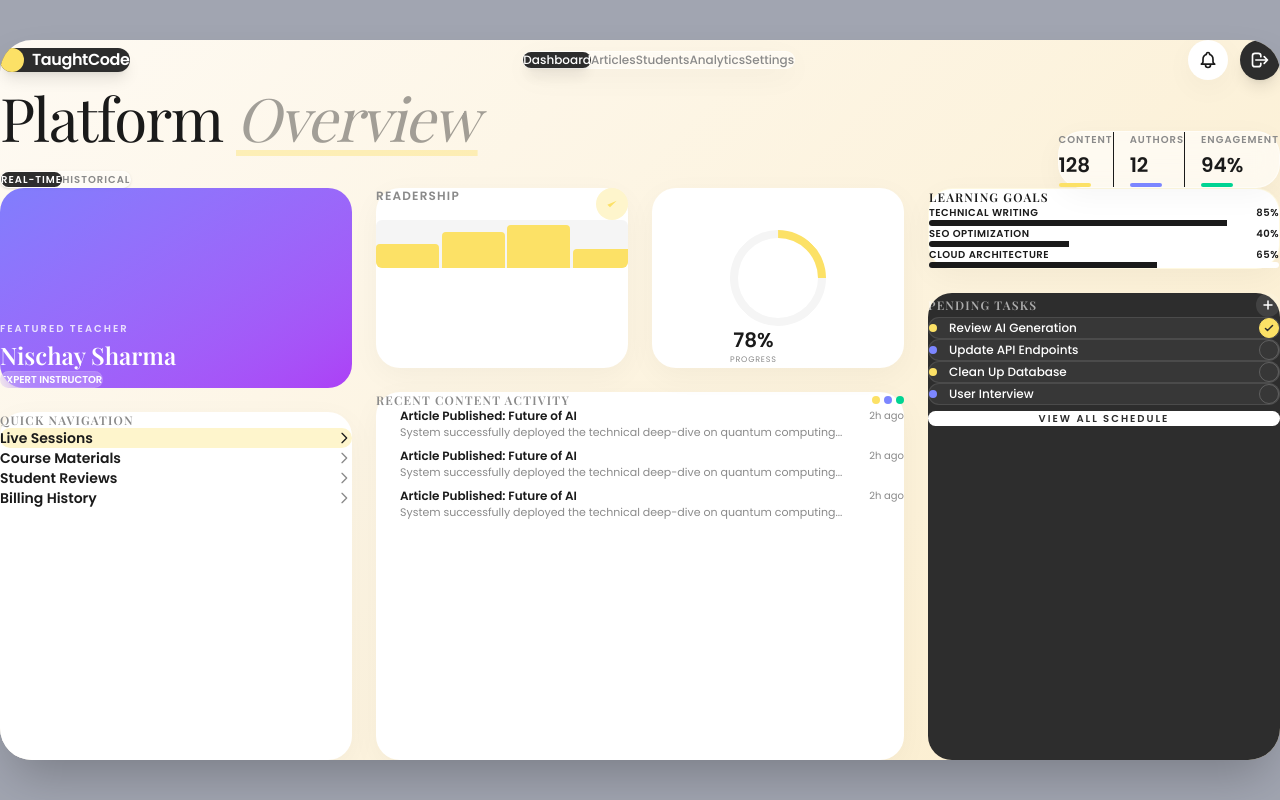
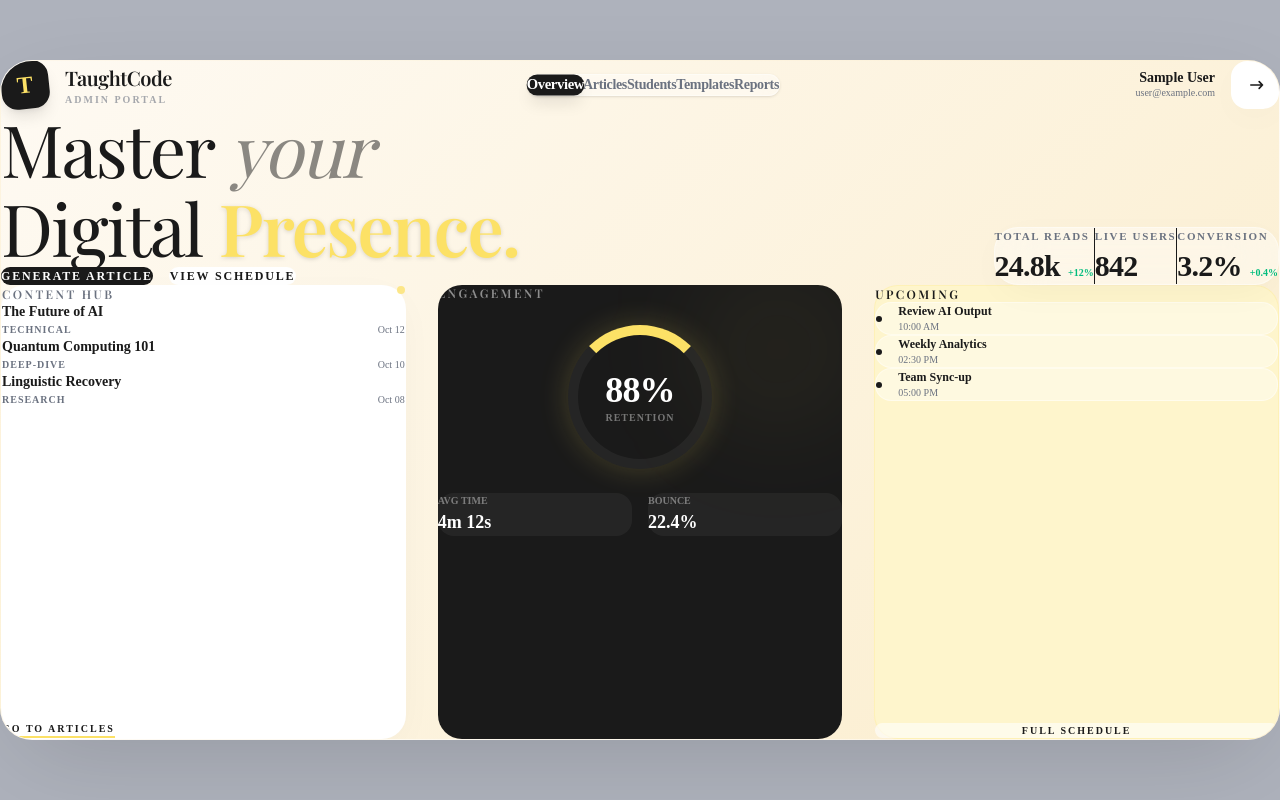
Before and after one commit to nishuns/nischaysharma-client, a Next.js app: page /admin in a window 1280 px wide. Built offline with nearby package versions, Linux system fonts and the light colour scheme; no server answers; sample sign-in values are in the browser's storage.

Commit message:
style(admin): refine dashboard UI with better typography, spacing, and contrast

```diff
--- a/app/admin/page.tsx
+++ b/app/admin/page.tsx
@@ -6,59 +6,52 @@ import { onAuthStateChanged, User, signOut } from 'firebase/auth';
 import { useRouter } from 'next/navigation';
 import { motion } from 'framer-motion';
 
-// --- Sub-components ---
+// --- UI Components ---
 
 const Card = ({
   children,
   className = "",
-  variant = "light",
-  style = {}
+  variant = "light"
 }: {
   children: React.ReactNode,
   className?: string,
-  variant?: "light" | "dark" | "glass" | "image",
-  style?: React.CSSProperties
+  variant?: "light" | "dark" | "glass" | "accent"
 }) => {
-  const baseStyles = "rounded-[24px] p-6 transition-all duration-300";
   const variants = {
-    light: "bg-white shadow-soft text-text-primary",
+    light: "bg-white shadow-soft text-text-primary border border-white/40",
     dark: "bg-bg-card-dark text-white",
-    glass: "bg-white/30 backdrop-blur-md border border-white/20 shadow-soft",
-    image: "relative overflow-hidden text-white"
+    glass: "bg-white/40 backdrop-blur-xl border border-white/40 shadow-soft text-text-primary",
+    accent: "bg-accent-yellow-light text-text-primary border border-accent-yellow/20"
   };
 
   return (
-    <div
-      className={`${baseStyles} ${variants[variant]} ${className}`}
-      style={style}
-    >
-      {variant === "image" && (
-        <div className="absolute inset-0 bg-gradient-to-br from-indigo-500/80 to-purple-600/80 z-0" />
-      )}
-      <div className={variant === "image" ? "relative z-10" : ""}>
+    <div className={`rounded-[24px] p-8 transition-all duration-500 ${variants[variant]} ${className}`}>
       {children}
-      </div>
     </div>
   );
 };
 
-const Pill = ({ children, active = false }: { children: React.ReactNode, active?: boolean }) => (
-  <div className={`px-5 py-2 rounded-full text-xs font-medium cursor-pointer transition-all ${
-    active ? 'bg-bg-card-dark text-white shadow-lg' : 'text-text-secondary hover:bg-black/5'
+const NavPill = ({ children, active = false }: { children: React.ReactNode, active?: boolean }) => (
+  <button className={`px-6 py-2.5 rounded-full text-sm font-semibold tracking-tight transition-all duration-300 ${
+    active
+      ? 'bg-bg-card-dark text-white shadow-lg scale-105'
+      : 'text-text-secondary hover:text-text-primary hover:bg-white/50'
   }`}>
     {children}
+  </button>
+);
+
+const StatBadge = ({ label, value, trend }: { label: string, value: string, trend?: string }) => (
+  <div className="flex flex-col gap-1 pr-10 border-r border-divider last:border-0">
+    <span className="text-[11px] font-bold uppercase tracking-[0.15em] text-text-secondary mb-1">{label}</span>
+    <div className="flex items-baseline gap-2">
+      <span className="text-3xl font-bold tracking-tight text-text-primary">{value}</span>
+      {trend && <span className="text-[10px] font-bold text-emerald-500">{trend}</span>}
+    </div>
   </div>
 );
 
-const MetricItem = ({ label, value, color = "bg-accent-yellow" }: { label: string, value: string, color?: string }) => (
-  <div className="flex flex-col gap-1 px-4 border-r border-divider last:border-0">
-    <span className="text-[10px] uppercase tracking-widest text-text-secondary font-semibold">{label}</span>
-    <span className="text-xl font-bold text-text-primary">{value}</span>
-    <div className={`h-1 w-8 rounded-full ${color}`} />
-  </div>
-);
-
-// --- Main Page Component ---
+// --- Main Page ---
 
 export default function AdminDashboard() {
   const [user, setUser] = useState<User | null>(null);
@@ -78,211 +71,151 @@ export default function AdminDashboard() {
     return () => unsubscribe();
   }, [router]);
 
-  const handleLogout = async () => {
-    await signOut(auth);
-    router.push('/admin/login');
-  };
-
-  if (loading) {
-    return (
-      <div className="flex min-h-screen items-center justify-center bg-bg-global">
-        <div className="animate-pulse text-xs tracking-[0.2em] uppercase text-white font-bold">Initializing Dashboard...</div>
-      </div>
-    );
-  }
+  if (loading) return null;
 
   return (
-    <div className="min-h-screen bg-bg-global p-4 md:p-8 flex items-center justify-center">
+    <div className="min-h-screen bg-bg-global p-6 md:p-10 flex items-center justify-center">
       <motion.div
-        initial={{ opacity: 0, y: 20 }}
-        animate={{ opacity: 1, y: 0 }}
-        className="w-full max-w-[1400px] min-h-[90vh] rounded-[32px] overflow-hidden flex flex-col p-8 md:p-10 shadow-2xl relative"
+        initial={{ opacity: 0, scale: 0.98 }}
+        animate={{ opacity: 1, scale: 1 }}
+        transition={{ duration: 0.6, ease: "easeOut" }}
+        className="w-full max-w-[1440px] min-h-[85vh] rounded-[32px] overflow-hidden flex flex-col p-10 md:p-14 shadow-[0_30px_100px_-20px_rgba(0,0,0,0.15)] relative border border-white/20"
         style={{ background: 'linear-gradient(135deg, #fefaf3 0%, #fbedcc 100%)' }}
       >
-        {/* Top Navigation */}
-        <nav className="flex items-center justify-between mb-12">
-          {/* Logo Pill */}
-          <div className="bg-bg-card-dark text-white px-6 py-3 rounded-full flex items-center gap-2 shadow-lg">
-            <div className="w-6 h-6 bg-accent-yellow rounded-full" />
-            <span className="font-serif font-bold tracking-tight">TaughtCode</span>
+        {/* Navigation */}
+        <header className="flex items-center justify-between mb-16">
+          <div className="flex items-center gap-4">
+            <div className="w-12 h-12 bg-bg-card-dark rounded-2xl flex items-center justify-center shadow-lg transform -rotate-6">
+              <span className="text-accent-yellow font-serif text-2xl font-bold">T</span>
             </div>
-
-          {/* Navigation Tabs */}
-          <div className="hidden md:flex bg-white/50 backdrop-blur-sm p-1.5 rounded-full border border-white/40 shadow-soft">
-            {['Dashboard', 'Articles', 'Students', 'Analytics', 'Settings'].map((tab, idx) => (
-              <Pill key={tab} active={idx === 0}>{tab}</Pill>
-            ))}
-          </div>
-
-          {/* Action Icons */}
-          <div className="flex items-center gap-3">
-            <div className="w-10 h-10 rounded-full bg-white shadow-soft flex items-center justify-center cursor-pointer hover:bg-accent-yellow transition-colors">
-              <svg className="w-5 h-5 text-text-primary" fill="none" stroke="currentColor" viewBox="0 0 24 24"><path strokeLinecap="round" strokeLinejoin="round" strokeWidth="2" d="M15 17h5l-1.405-1.405A2.032 2.032 0 0118 14.158V11a6.002 6.002 0 00-4-5.659V5a2 2 0 10-4 0v.341C7.67 6.165 6 8.388 6 11v3.159c0 .538-.214 1.055-.595 1.436L4 17h5m6 0v1a3 3 0 11-6 0v-1m6 0H9" /></svg>
-            </div>
-            <div
-              onClick={handleLogout}
-              className="w-10 h-10 rounded-full bg-bg-card-dark text-white shadow-lg flex items-center justify-center cursor-pointer hover:opacity-90 transition-opacity"
-            >
-              <svg className="w-5 h-5" fill="none" stroke="currentColor" viewBox="0 0 24 24"><path strokeLinecap="round" strokeLinejoin="round" strokeWidth="2" d="M17 16l4-4m0 0l-4-4m4 4H7m6 4v1a3 3 0 01-3 3H6a3 3 0 01-3-3V7a3 3 0 013-3h4a3 3 0 013 3v1" /></svg>
-            </div>
-          </div>
-        </nav>
-
-        {/* Header Section */}
-        <header className="flex flex-col lg:flex-row lg:items-end justify-between gap-8 mb-10">
-          <div className="flex flex-col gap-4">
-            <h1 className="font-serif text-5xl md:text-6xl text-text-primary tracking-tight leading-tight">
-              Platform <span className="italic opacity-40 font-light underline decoration-accent-yellow underline-offset-8">Overview</span>
-            </h1>
-            <div className="flex bg-white/40 p-1 rounded-full w-fit border border-white/30 shadow-sm">
-              <div className="bg-bg-card-dark text-white px-4 py-1.5 rounded-full text-[10px] uppercase font-bold tracking-widest">Real-time</div>
-              <div className="px-4 py-1.5 text-[10px] uppercase font-bold tracking-widest text-text-secondary">Historical</div>
+            <div>
+              <h2 className="font-serif text-xl font-bold tracking-tight text-text-primary">TaughtCode</h2>
+              <p className="text-[10px] font-bold uppercase tracking-[0.2em] text-text-secondary opacity-60">Admin Portal</p>
             </div>
           </div>
 
-          <div className="bg-white/60 backdrop-blur-md p-6 rounded-[24px] shadow-soft flex gap-4 border border-white/50">
-            <MetricItem label="Content" value="128" color="bg-accent-yellow" />
-            <MetricItem label="Authors" value="12" color="bg-indigo-400" />
-            <MetricItem label="Engagement" value="94%" color="bg-emerald-400" />
+          <nav className="hidden lg:flex bg-white/40 backdrop-blur-md p-1.5 rounded-full border border-white/40 shadow-sm">
+            {['Overview', 'Articles', 'Students', 'Templates', 'Reports'].map((tab, i) => (
+              <NavPill key={tab} active={i === 0}>{tab}</NavPill>
+            ))}
+          </nav>
+
+          <div className="flex items-center gap-4">
+            <div className="text-right mr-2 hidden sm:block">
+              <p className="text-sm font-bold text-text-primary leading-none">{user?.displayName || 'Administrator'}</p>
+              <p className="text-[10px] font-medium text-text-secondary mt-1">{user?.email}</p>
+            </div>
+            <button
+              onClick={() => signOut(auth)}
+              className="w-12 h-12 rounded-2xl bg-white shadow-soft flex items-center justify-center hover:bg-bg-card-dark hover:text-white transition-all duration-300 group"
+            >
+              <svg className="w-5 h-5" fill="none" stroke="currentColor" viewBox="0 0 24 24"><path strokeLinecap="round" strokeLinejoin="round" strokeWidth="2" d="M17 16l4-4m0 0l-4-4m4 4H7" /></svg>
+            </button>
           </div>
         </header>
 
+        {/* Hero Section */}
+        <section className="flex flex-col xl:flex-row xl:items-end justify-between gap-12 mb-12">
+          <div className="max-w-2xl">
+            <motion.h1
+              initial={{ opacity: 0, x: -20 }}
+              animate={{ opacity: 1, x: 0 }}
+              className="font-serif text-6xl md:text-7xl text-text-primary leading-[1.1] tracking-tight mb-6"
+            >
+              Master <span className="italic font-light opacity-50">your</span> <br />
+              Digital <span className="text-accent-yellow drop-shadow-sm font-bold">Presence.</span>
+            </motion.h1>
+            <div className="flex gap-4">
+              <button className="px-8 py-4 bg-bg-card-dark text-white rounded-full text-xs font-bold uppercase tracking-[0.15em] hover:scale-105 transition-transform">
+                Generate Article
+              </button>
+              <button className="px-8 py-4 bg-white text-text-primary rounded-full text-xs font-bold uppercase tracking-[0.15em] border border-white/50 hover:bg-neutral-50 transition-colors">
+                View Schedule
+              </button>
+            </div>
+          </div>
+
+          <Card variant="glass" className="flex flex-row gap-0 py-6 px-10">
+            <StatBadge label="Total Reads" value="24.8k" trend="+12%" />
+            <StatBadge label="Live Users" value="842" />
+            <StatBadge label="Conversion" value="3.2%" trend="+0.4%" />
+          </Card>
+        </section>
+
         {/* Main Grid */}
-        <div className="grid grid-cols-1 lg:grid-cols-[1fr_1.5fr_1fr] gap-6 flex-1">
+        <div className="grid grid-cols-1 md:grid-cols-2 lg:grid-cols-3 gap-8 flex-1">
 
-          {/* Left Column */}
-          <div className="flex flex-col gap-6">
-            <Card variant="image" className="h-[200px] flex flex-col justify-end gap-1">
-              <span className="text-[10px] uppercase font-bold tracking-[0.2em] opacity-80">Featured Teacher</span>
-              <h3 className="text-2xl font-bold">Nischay Sharma</h3>
-              <div className="bg-white/20 backdrop-blur-md px-3 py-1 rounded-full w-fit text-[10px] font-bold border border-white/10 mt-2">
-                EXPERT INSTRUCTOR
+          {/* Card 1: Content Hub */}
+          <Card className="flex flex-col">
+            <div className="flex justify-between items-start mb-8">
+              <h3 className="text-xs font-bold uppercase tracking-[0.2em] text-text-secondary">Content Hub</h3>
+              <div className="w-2 h-2 rounded-full bg-accent-yellow animate-pulse" />
             </div>
-            </Card>
-
-            <Card className="flex-1">
-              <h4 className="font-bold text-xs uppercase tracking-widest text-text-secondary mb-6">Quick Navigation</h4>
-              <div className="space-y-3">
-                {['Live Sessions', 'Course Materials', 'Student Reviews', 'Billing History'].map((item, idx) => (
-                  <div key={item} className={`group flex items-center justify-between p-4 rounded-[16px] cursor-pointer transition-all ${idx === 0 ? 'bg-accent-yellow-light text-text-primary' : 'hover:bg-neutral-50'}`}>
-                    <span className="text-sm font-semibold">{item}</span>
-                    <svg className={`w-4 h-4 transition-transform group-hover:translate-x-1 ${idx === 0 ? 'text-text-primary' : 'text-text-secondary'}`} fill="none" stroke="currentColor" viewBox="0 0 24 24"><path strokeLinecap="round" strokeLinejoin="round" strokeWidth="2" d="M9 5l7 7-7 7" /></svg>
+            <div className="space-y-6 flex-1">
+              {[
+                { title: 'The Future of AI', type: 'Technical', date: 'Oct 12' },
+                { title: 'Quantum Computing 101', type: 'Deep-dive', date: 'Oct 10' },
+                { title: 'Linguistic Recovery', type: 'Research', date: 'Oct 08' }
+              ].map((item, i) => (
+                <div key={i} className="group cursor-pointer">
+                  <p className="text-sm font-bold text-text-primary group-hover:text-accent-yellow transition-colors">{item.title}</p>
+                  <div className="flex justify-between mt-1">
+                    <span className="text-[10px] font-bold text-text-secondary uppercase tracking-widest">{item.type}</span>
+                    <span className="text-[10px] text-text-secondary">{item.date}</span>
+                  </div>
                 </div>
               ))}
             </div>
+            <button className="mt-8 text-[10px] font-bold uppercase tracking-[0.2em] text-text-primary border-b-2 border-accent-yellow w-fit pb-1">
+              Go to Articles
+            </button>
           </Card>
-          </div>
 
-          {/* Middle Column */}
-          <div className="flex flex-col gap-6">
-            <div className="grid grid-cols-1 md:grid-cols-2 gap-6">
-              <Card className="h-[180px] flex flex-col justify-between">
-                <div className="flex justify-between items-start">
-                  <span className="text-xs font-bold uppercase tracking-widest text-text-secondary">Readership</span>
-                  <div className="w-8 h-8 rounded-full bg-accent-yellow-light flex items-center justify-center">
-                    <div className="w-4 h-4 text-accent-yellow">
-                      <svg fill="currentColor" viewBox="0 0 24 24"><path d="M5 13l4 4L19 7" /></svg>
+          {/* Card 2: Engagement Analysis */}
+          <Card variant="dark" className="relative overflow-hidden group">
+            <div className="absolute top-0 right-0 w-32 h-32 bg-accent-yellow/10 rounded-full blur-3xl group-hover:bg-accent-yellow/20 transition-colors" />
+            <h3 className="text-xs font-bold uppercase tracking-[0.2em] opacity-50 mb-8">Engagement</h3>
+            <div className="flex items-center justify-center h-48 mb-8 relative">
+              <div className="w-36 h-36 rounded-full border-[10px] border-white/5 border-t-accent-yellow shadow-[0_0_30px_rgba(252,225,102,0.2)]" />
+              <div className="absolute text-center">
+                <p className="text-4xl font-bold tracking-tight">88%</p>
+                <p className="text-[10px] font-bold uppercase tracking-widest opacity-40">Retention</p>
               </div>
             </div>
+            <div className="grid grid-cols-2 gap-4">
+              <div className="bg-white/5 p-4 rounded-2xl">
+                <p className="text-[10px] font-bold uppercase opacity-40 mb-1">Avg Time</p>
+                <p className="text-lg font-bold">4m 12s</p>
               </div>
-                <div className="flex items-end gap-2">
-                  <div className="flex-1 h-12 bg-neutral-100 rounded-md relative overflow-hidden">
-                    <div className="absolute bottom-0 left-0 w-1/4 h-1/2 bg-accent-yellow rounded-t-sm" />
-                    <div className="absolute bottom-0 left-[26%] w-1/4 h-3/4 bg-accent-yellow rounded-t-sm" />
-                    <div className="absolute bottom-0 left-[52%] w-1/4 h-[90%] bg-accent-yellow rounded-t-sm" />
-                    <div className="absolute bottom-0 left-[78%] w-1/4 h-[40%] bg-accent-yellow rounded-t-sm" />
+              <div className="bg-white/5 p-4 rounded-2xl">
+                <p className="text-[10px] font-bold uppercase opacity-40 mb-1">Bounce</p>
+                <p className="text-lg font-bold">22.4%</p>
               </div>
             </div>
           </Card>
 
-              <Card className="h-[180px] flex flex-col items-center justify-center gap-4 relative">
-                <div className="w-24 h-24 rounded-full border-[8px] border-neutral-100 border-t-accent-yellow rotate-[45deg]" />
-                <div className="absolute flex flex-col items-center">
-                  <span className="text-xl font-bold">78%</span>
-                  <span className="text-[8px] uppercase tracking-widest text-text-secondary">Progress</span>
-                </div>
-              </Card>
-            </div>
-
-            <Card className="flex-1 min-h-[300px]">
-              <div className="flex justify-between items-center mb-8">
-                <h4 className="font-bold text-xs uppercase tracking-widest text-text-secondary">Recent Content Activity</h4>
-                <div className="flex gap-1">
-                  <div className="w-2 h-2 rounded-full bg-accent-yellow" />
-                  <div className="w-2 h-2 rounded-full bg-indigo-400" />
-                  <div className="w-2 h-2 rounded-full bg-emerald-400" />
-                </div>
-              </div>
-              <div className="space-y-6">
-                {[1, 2, 3].map((_, i) => (
-                  <div key={i} className="flex gap-4 items-start">
-                    <div className="w-2 h-10 bg-divider rounded-full mt-1" />
+          {/* Card 3: Upcoming Tasks */}
+          <Card variant="accent" className="flex flex-col">
+            <h3 className="text-xs font-bold uppercase tracking-[0.2em] text-text-primary mb-8">Upcoming</h3>
+            <div className="space-y-4 flex-1">
+              {[
+                { task: 'Review AI Output', time: '10:00 AM' },
+                { task: 'Weekly Analytics', time: '02:30 PM' },
+                { task: 'Team Sync-up', time: '05:00 PM' }
+              ].map((t, i) => (
+                <div key={i} className="flex items-center gap-4 bg-white/40 p-4 rounded-2xl border border-white/40">
+                  <div className="w-1.5 h-1.5 rounded-full bg-text-primary" />
                   <div className="flex-1">
-                      <div className="flex justify-between mb-1">
-                        <span className="text-xs font-bold text-text-primary">Article Published: Future of AI</span>
-                        <span className="text-[10px] text-text-secondary">2h ago</span>
-                      </div>
-                      <p className="text-[11px] text-text-secondary leading-relaxed">System successfully deployed the technical deep-dive on quantum computing...</p>
+                    <p className="text-xs font-bold text-text-primary">{t.task}</p>
+                    <p className="text-[10px] font-medium text-text-secondary mt-0.5">{t.time}</p>
                   </div>
                 </div>
               ))}
             </div>
-            </Card>
-          </div>
-
-          {/* Right Column */}
-          <div className="flex flex-col gap-6">
-            <Card className="bg-accent-yellow-light border border-accent-yellow/20">
-              <h4 className="font-bold text-xs uppercase tracking-widest text-text-primary mb-6">Learning Goals</h4>
-              <div className="space-y-4">
-                {[
-                  { label: 'Technical Writing', val: 85 },
-                  { label: 'SEO Optimization', val: 40 },
-                  { label: 'Cloud Architecture', val: 65 }
-                ].map((item) => (
-                  <div key={item.label} className="space-y-1.5">
-                    <div className="flex justify-between text-[10px] font-bold uppercase tracking-wider">
-                      <span>{item.label}</span>
-                      <span>{item.val}%</span>
-                    </div>
-                    <div className="h-1.5 w-full bg-white rounded-full overflow-hidden">
-                      <div className="h-full bg-text-primary" style={{ width: `${item.val}%` }} />
-                    </div>
-                  </div>
-                ))}
-              </div>
-            </Card>
-
-            <Card variant="dark" className="flex-1 flex flex-col">
-              <div className="flex justify-between items-center mb-6">
-                <h4 className="font-bold text-xs uppercase tracking-widest opacity-60">Pending Tasks</h4>
-                <div className="w-6 h-6 rounded-full bg-white/10 flex items-center justify-center cursor-pointer hover:bg-white/20">
-                  <svg className="w-3 h-3" fill="none" stroke="currentColor" viewBox="0 0 24 24"><path strokeLinecap="round" strokeLinejoin="round" strokeWidth="3" d="M12 4v16m8-8H4" /></svg>
-                </div>
-              </div>
-              <div className="space-y-3 flex-1">
-                {[
-                  { task: 'Review AI Generation', done: true },
-                  { task: 'Update API Endpoints', done: false },
-                  { task: 'Clean Up Database', done: false },
-                  { task: 'User Interview', done: false }
-                ].map((item, i) => (
-                  <div key={i} className="flex items-center justify-between p-4 rounded-[16px] bg-white/5 border border-white/10 hover:bg-white/10 transition-colors">
-                    <div className="flex items-center gap-3">
-                      <div className={`w-2 h-2 rounded-full ${i % 2 === 0 ? 'bg-accent-yellow' : 'bg-indigo-400'}`} />
-                      <span className="text-xs font-medium">{item.task}</span>
-                    </div>
-                    <div className={`w-5 h-5 rounded-full border flex items-center justify-center ${item.done ? 'bg-accent-yellow border-accent-yellow' : 'border-white/20'}`}>
-                      {item.done && <svg className="w-3 h-3 text-bg-card-dark" fill="none" stroke="currentColor" viewBox="0 0 24 24"><path strokeLinecap="round" strokeLinejoin="round" strokeWidth="3" d="M5 13l4 4L19 7" /></svg>}
-                    </div>
-                  </div>
-                ))}
-              </div>
-              <button className="mt-6 w-full py-4 rounded-[20px] bg-white text-bg-card-dark text-[10px] font-bold uppercase tracking-[0.2em] hover:bg-accent-yellow transition-colors">
-                View All Schedule
+            <button className="mt-8 py-4 bg-white/60 hover:bg-white rounded-2xl text-[10px] font-bold uppercase tracking-[0.2em] transition-colors">
+              Full Schedule
             </button>
           </Card>
-          </div>
 
         </div>
       </motion.div>
--- a/app/globals.css
+++ b/app/globals.css
@@ -12,20 +12,17 @@
 }
 
 :root {
-  --background: #ffffff;
-  --foreground: #171717;
-
   /* Dashboard Theme Colors */
-  --bg-global: #a1a5b1;
+  --bg-global: #aeb2bc;
   --bg-dashboard: linear-gradient(135deg, #fefaf3 0%, #fbedcc 100%);
   --bg-card-light: #ffffff;
-  --bg-card-dark: #2d2d2d;
+  --bg-card-dark: #1a1a1a;
   --accent-yellow: #fce166;
   --accent-yellow-light: #fef5cc;
   --text-primary: #1a1a1a;
-  --text-secondary: #8a8a8a;
+  --text-secondary: #6b7280;
   --text-white: #ffffff;
-  --divider: #ebebeb;
+  --divider: #f3f4f6;
 
   /* Border Radius */
   --radius-card: 24px;
@@ -33,7 +30,7 @@
   --radius-dashboard: 32px;
 
   /* Shadows */
-  --shadow-soft: 0 8px 30px rgba(0, 0, 0, 0.04);
+  --shadow-soft: 0 10px 40px -10px rgba(0, 0, 0, 0.05);
 }
 
 @theme {
@@ -66,8 +63,14 @@ body {
   margin: 0;
   color: var(--text-primary);
   background: var(--bg-global);
-  font-family: var(--font-poppins), sans-serif;
+  font-family: var(--font-sans), sans-serif;
   min-height: 100vh;
+  -webkit-font-smoothing: antialiased;
+  -moz-osx-font-smoothing: grayscale;
+}
+
+h1, h2, h3, h4, h5, h6 {
+  font-family: var(--font-serif), serif;
 }
 
 h1, h2, h3, h4, h5, h6 {
```
Lines whose indentation alone changed are shown as unchanged.
